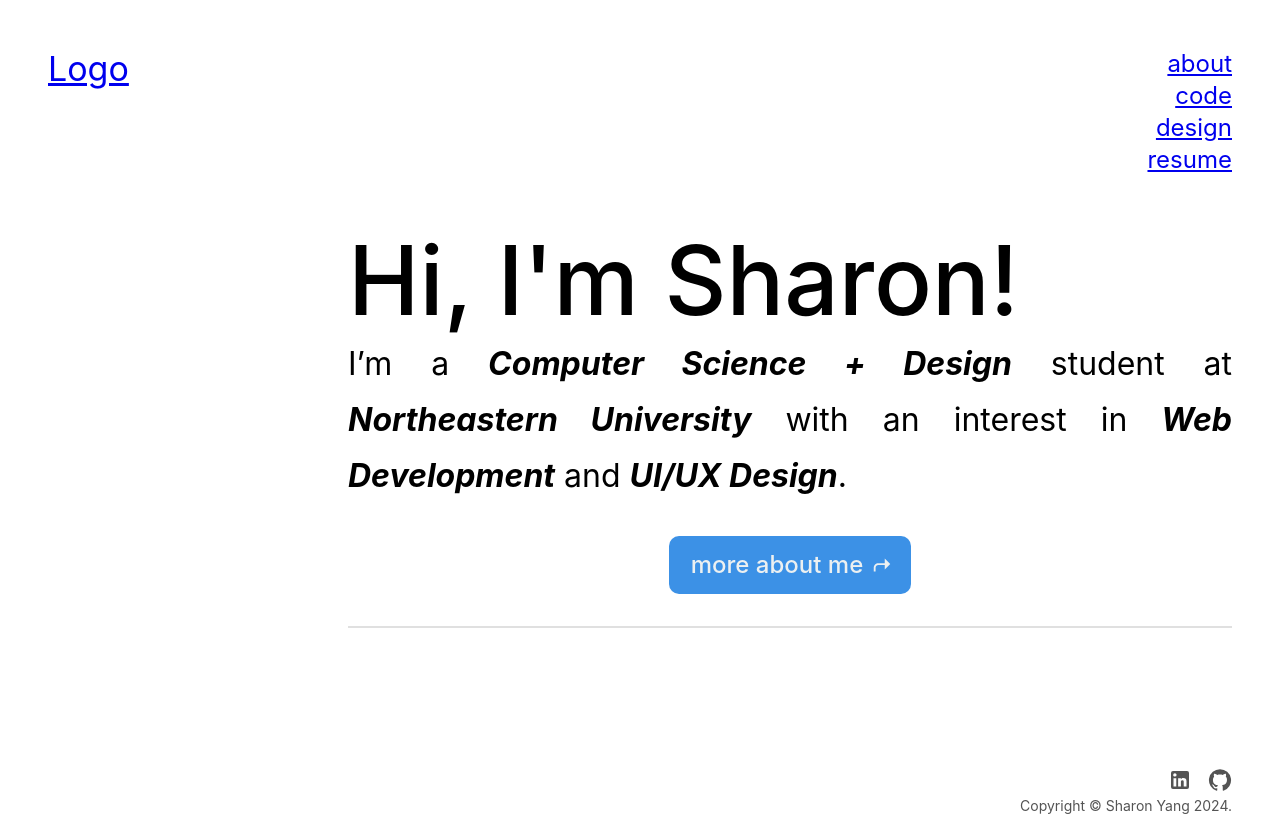
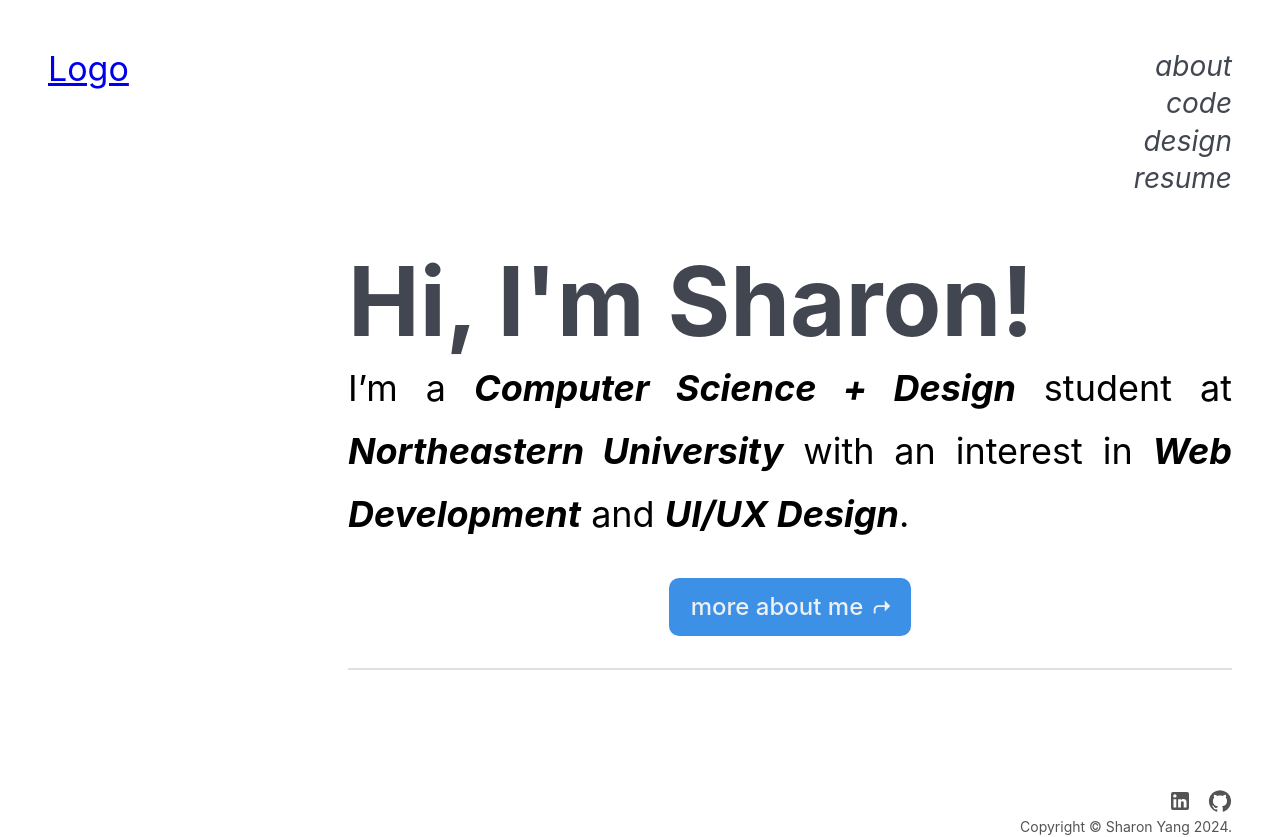
Before and after one commit to sharonyang16/personal-website, a Gatsby app: page / in a window 1280 px wide. Before the commit the page ends 816 px from the top, so only its background shows below. Built offline with nearby package versions, Linux system fonts and the light colour scheme.

Commit message:
#13 Adjusted nav styling and home heading styles

```diff
--- a/src/components/PageHeading.js
+++ b/src/components/PageHeading.js
@@ -4,7 +4,12 @@ import { Typography } from "@mui/material";
 export default function PageHeading(props) {
   return (
     <>
-      <Typography variant="h1" align="left" fontWeight="medium">
+      <Typography
+        variant="h1"
+        align="left"
+        fontWeight="bold"
+        color="text.primary"
+      >
         {props.title}
       </Typography>
     </>
--- a/src/components/layout/Header.js
+++ b/src/components/layout/Header.js
@@ -39,16 +39,21 @@ export default function Header() {
           }}
         >
           <nav>
-            {links.map((linkData) => {
-              return (
-                <Link to={linkData.link}>
-                  {" "}
-                  <Typography variant="h5" textAlign="end">
-                    {linkData.name}
-                  </Typography>
-                </Link>
-              );
-            })}
+            {links.map((linkData) => (
+              <Link to={linkData.link} style={{ textDecoration: "none" }}>
+                {" "}
+                <Typography
+                  variant="h5"
+                  component="div"
+                  textAlign="end"
+                  fontStyle="italic"
+                  color="text.primary"
+                  fontSize="1.75rem"
+                >
+                  {linkData.name}
+                </Typography>
+              </Link>
+            ))}
           </nav>
         </Grid>
       </Grid>
--- a/theme.js
+++ b/theme.js
@@ -23,9 +23,8 @@ const theme = createTheme({
       "Arial",
       "sans-serif",
     ].join(","),
-
     subtitle1: {
-      fontSize: "2rem",
+      fontSize: "36px",
       textAlign: "justify",
       fontWeight: "normal",
       color: "secondary",
```
